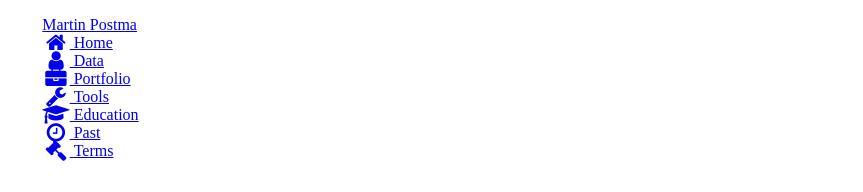
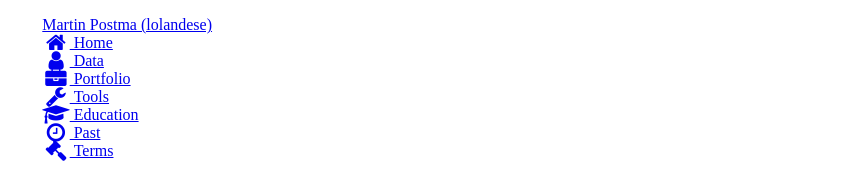
Before and after one commit to lolandese/lolandese.github.com, a Jekyll site: the page built from index.md, in a window 1280 px wide and 900 px high. Shown: the top 192 px of the window, without its empty margins (0-863 px from the left). Built offline with Jekyll 4.4.1, drawn with Linux system fonts in a browser that asks for light colours; nearby versions of some CDN libraries; comment, search, counter and statistics services are not loaded.

Commit message:
Added nickname to site title

```diff
--- a/_config.yml
+++ b/_config.yml
@@ -8,7 +8,7 @@ highlighter: pygments
 # Themes are encouraged to use these universal variables
 # so be sure to set them if your theme uses them.
 #
-title : Martin Postma
+title : Martin Postma (lolandese)
 tagline: Avid cutting edge Drupal coder
 author :
   name : lolandese
--- a/_includes/themes/the-program/default.html
+++ b/_includes/themes/the-program/default.html
@@ -51,7 +51,6 @@
 				<div class="misc vcard">
 					<h4>User profiles</h4>
 					<ul class="fa-ul">
-						<li class="contact"><address>Username: <span class="author fn n">{{ site.author.name }}</span> <span class="fn email">{{ site.author.email }}</span></address></li>
 						<li class=""><a href="https://www.drupal.org/u/{{ site.author.drupal }}/" rel="me" target="_blank"><i class="fa fa-drupal fa-fw fa-lg"></i>&nbsp;Drupal</a></li>
 						<li class="github"><a href="http://github.com/{{ site.author.github }}/" rel="me" target="_blank"><i class="fa fa-github-alt fa-fw fa-lg"></i>&nbsp;GitHub</a></li>
 						<li class=""><a href="https://about.me/{{ site.author.aboutme }}/" rel="me" target="_blank"><i class="fa fa-meanpath fa-fw fa-lg"></i>&nbsp;about.me</a></li>
```
